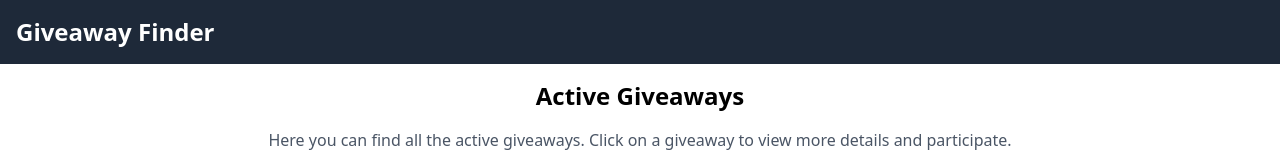
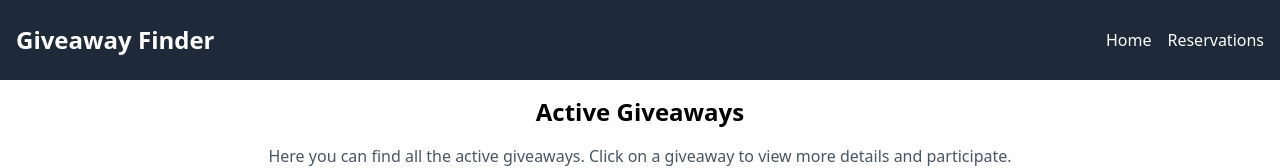
Before and after one commit to lolyparty/Giveaway-finder, a React (Vite) app: page /home in a window 1280 px wide. Shown: the top 168 px of the page. Built offline with nearby package versions, Linux system fonts and the light colour scheme.

Commit message:
updated header with nav links, updated reservation page and logi

```diff
--- a/src/components/header.tsx
+++ b/src/components/header.tsx
@@ -1,7 +1,25 @@
+import { Link } from "react-router-dom";
+
 const Header = () => {
   return (
-    <header className="bg-gray-800 text-white p-4">
-      <h1 className="text-2xl font-bold">Giveaway Finder</h1>
+    <header className="bg-gray-800 text-white p-4 flex justify-between">
+      <h1 className="text-2xl font-bold py-2">Giveaway Finder</h1>
+      <div className="flex items-center justify-items-center">
+        <nav className="flex items-center justify-items-center">
+          <ul className="flex space-x-4 ">
+            <li>
+              <Link to="/home" className="hover:underline">
+                Home
+              </Link>
+            </li>
+            <li>
+              <Link to="/reservations" className="hover:underline">
+                Reservations
+              </Link>
+            </li>
+          </ul>
+        </nav>
+      </div>
     </header>
   );
 };
--- a/src/main.tsx
+++ b/src/main.tsx
@@ -6,6 +6,7 @@ import Home from "./pages/home";
 import Login from "./pages/login";
 import Header from "./components/header";
 import Footer from "./components/footer";
+import ReservationsPage from "./pages/reservations";
 // import { useStore } from "./store/useStore";
 
 // eslint-disable-next-line react-refresh/only-export-components
@@ -30,6 +31,16 @@ ReactDOM.createRoot(document.getElementById("root")!).render(
             </ProtectedRoute>
           }
         />
+        <Route
+          path="/reservations"
+          element={
+            <ProtectedRoute>
+              <Header />
+              <ReservationsPage />
+              <Footer />
+            </ProtectedRoute>
+          }
+        />
       </Routes>
     </BrowserRouter>
   </StrictMode>
--- /dev/null
+++ b/src/pages/reservations.tsx
@@ -0,0 +1,71 @@
+import { useGiveawayStore } from "../assets/store/useGiveawayStore";
+import GiveawayCard from "../components/giveawayCard";
+
+const ReservationsPage = () => {
+  const reserved = useGiveawayStore((s) => s.reserved);
+  const claimed = useGiveawayStore((s) => s.claimed);
+  return (
+    <div className="py-2">
+      <h1 className="text-center text-2xl font-bold mt-2">Reservations</h1>
+      <div>
+        <p className="text-center text-gray-600 my-2">
+          Here you can find all the giveaways you have reserved. Click on a
+          giveaway and claim it.
+        </p>
+        {reserved.length === 0 ? (
+          <p className="text-center text-gray-600 mt-4">
+            You have no reservations{" "}
+          </p>
+        ) : (
+          <div className="grid grid-cols-1 sm:grid-cols-2 lg:grid-cols-2 gap-4 justify-items-center py-4 mt-2">
+            {reserved.map((giveaway) => (
+              <div className="bg-white py-4 px-8 rounded-lg shadow-md inset-shadow-2xs w-9/12">
+                <GiveawayCard
+                  key={giveaway.id}
+                  title={giveaway.title}
+                  description={giveaway.description}
+                  endDate={giveaway.endDate}
+                  organizer={giveaway.organizer}
+                  image={giveaway.image}
+                  id={giveaway.id}
+                  reserved={true}
+                />
+              </div>
+            ))}
+          </div>
+        )}
+      </div>
+      <div className="pt-4">
+        <h2 className="text-center text-2xl font-bold mt-2">
+          Claimed Giveaways
+        </h2>
+        {claimed.length === 0 ? (
+          <p className="text-center text-gray-600 mt-4">
+            You have no claimed Giveaways
+          </p>
+        ) : (
+          <div className="mt-4">
+            <div className="grid grid-cols-1 sm:grid-cols-2 lg:grid-cols-2 gap-4 justify-items-center py-4 mt-2">
+              {claimed.map((giveaway) => (
+                <div className="bg-white py-4 px-8 rounded-lg shadow-md inset-shadow-2xs w-9/12">
+                  <GiveawayCard
+                    key={giveaway.id}
+                    title={giveaway.title}
+                    description={giveaway.description}
+                    endDate={giveaway.endDate}
+                    organizer={giveaway.organizer}
+                    image={giveaway.image}
+                    id={giveaway.id}
+                    claimed={true}
+                  />
+                </div>
+              ))}
+            </div>
+          </div>
+        )}
+      </div>
+    </div>
+  );
+};
+
+export default ReservationsPage;
```
